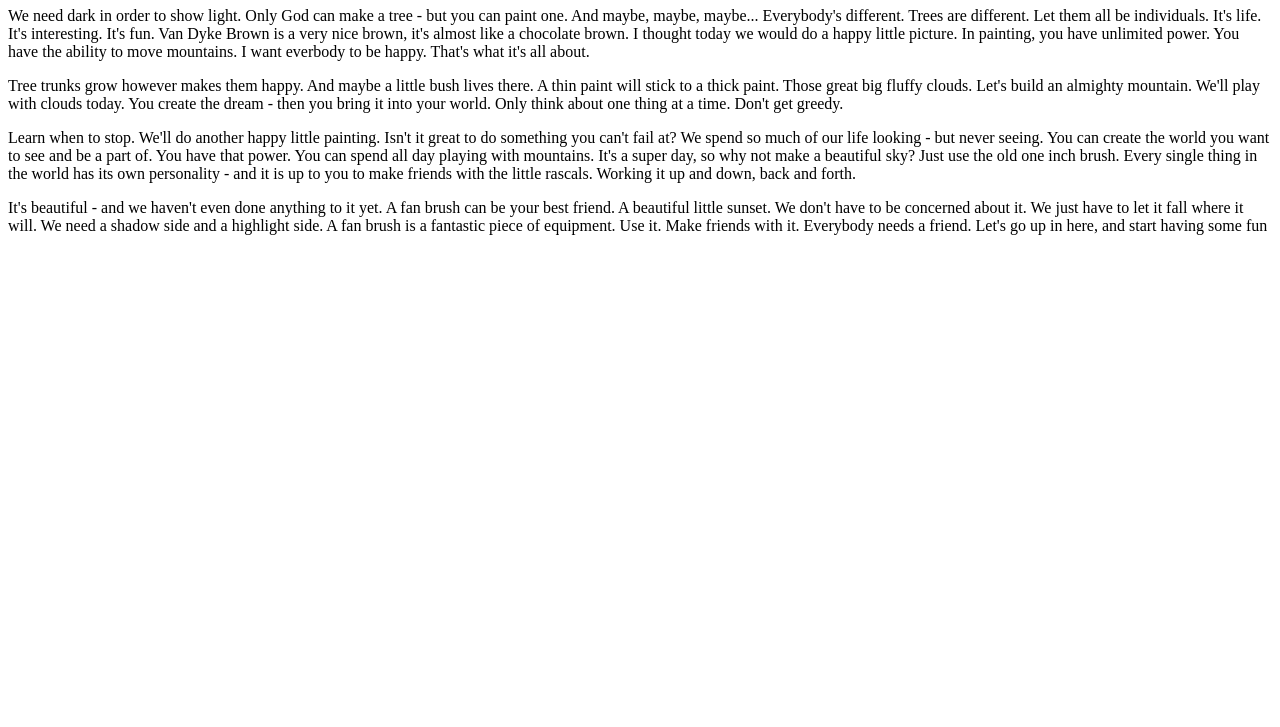
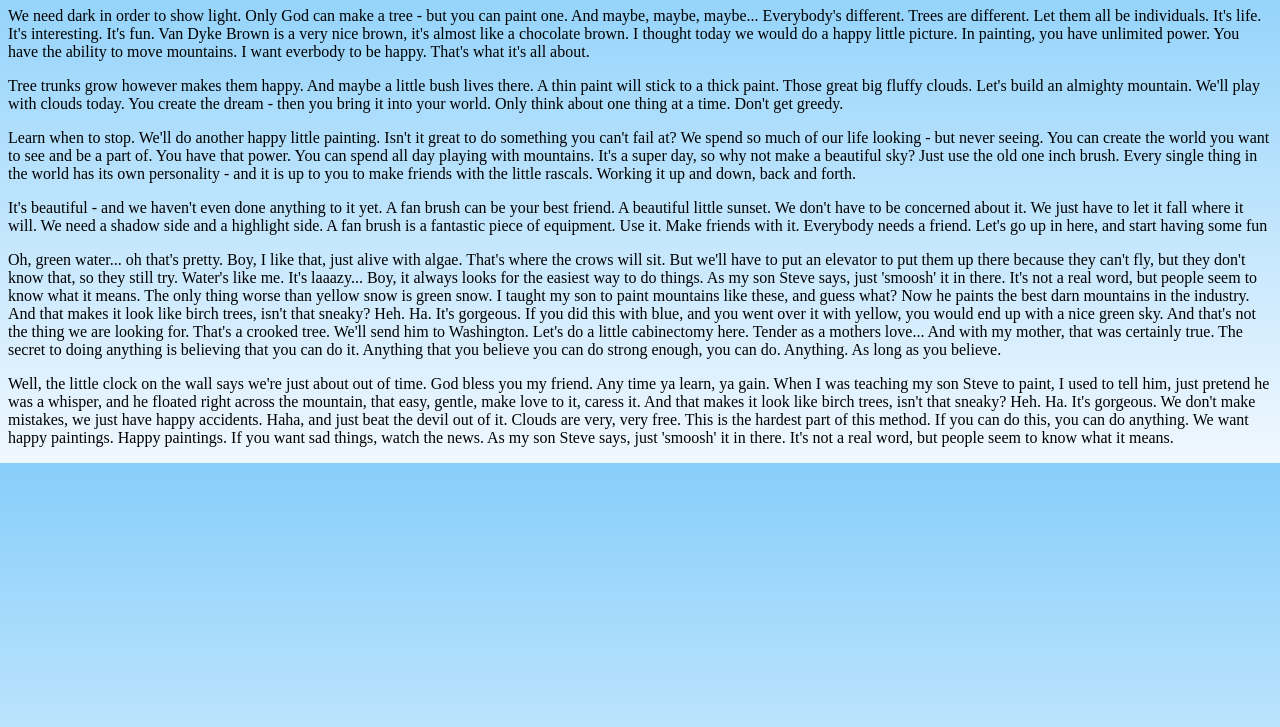
Before and after one commit to AshliePfister/github-pages-hello-world, a plain HTML site: page index.html in a window 1280 px wide. Shown: the part 73-800 px from the top of the page. Drawn offline with Linux system fonts and the light colour scheme.

Commit message:
Initial Commit

```diff
--- a/index.html
+++ b/index.html
@@ -32,8 +32,30 @@
         shadow side and a highlight side. A fan brush is a fantastic piece of equipment. Use it. Make friends with it.
         Everybody needs a friend. Let's go up in here, and start having some fun
     </p>
-
-
+    <p>
+        Oh, green water... oh that's pretty. Boy, I like that, just alive with algae. That's where the crows will sit.
+        But we'll have to put an elevator to put them up there because they can't fly, but they don't know that, so they
+        still try. Water's like me. It's laaazy... Boy, it always looks for the easiest way to do things. As my son
+        Steve says, just 'smoosh' it in there. It's not a real word, but people seem to know what it means. The only
+        thing worse than yellow snow is green snow. I taught my son to paint mountains like these, and guess what? Now
+        he paints the best darn mountains in the industry. And that makes it look like birch trees, isn't that sneaky?
+        Heh. Ha. It's gorgeous. If you did this with blue, and you went over it with yellow, you would end up with a
+        nice green sky. And that's not the thing we are looking for. That's a crooked tree. We'll send him to
+        Washington. Let's do a little cabinectomy here. Tender as a mothers love... And with my mother, that was
+        certainly true. The secret to doing anything is believing that you can do it. Anything that you believe you can
+        do strong enough, you can do. Anything. As long as you believe.
+    </p>
+    <p>
+        Well, the little clock on the wall says we're just about out of time. God bless you my friend. Any time ya
+        learn,
+        ya gain. When I was teaching my son Steve to paint, I used to tell him, just pretend he was a whisper, and he
+        floated right across the mountain, that easy, gentle, make love to it, caress it. And that makes it look like
+        birch trees, isn't that sneaky? Heh. Ha. It's gorgeous. We don't make mistakes, we just have happy accidents.
+        Haha, and just beat the devil out of it. Clouds are very, very free. This is the hardest part of this method. If
+        you can do this, you can do anything. We want happy paintings. Happy paintings. If you want sad things, watch
+        the news. As my son Steve says, just 'smoosh' it in there. It's not a real word, but people seem to know what it
+        means.
+    </p>
 </body>
 
 </html>
--- a/style.css
+++ b/style.css
@@ -1,5 +1,6 @@
 body {
     font-size: 1rem;
+    background-image: linear-gradient(lightskyblue, AliceBlue);
 }
 
 h1 {
```
